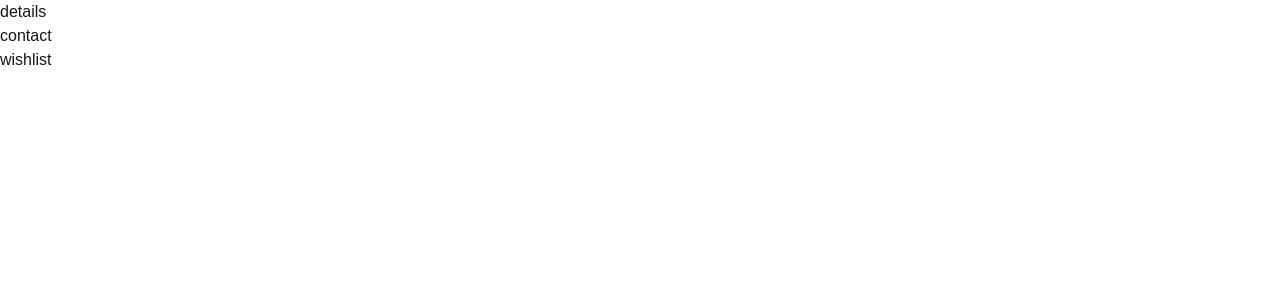
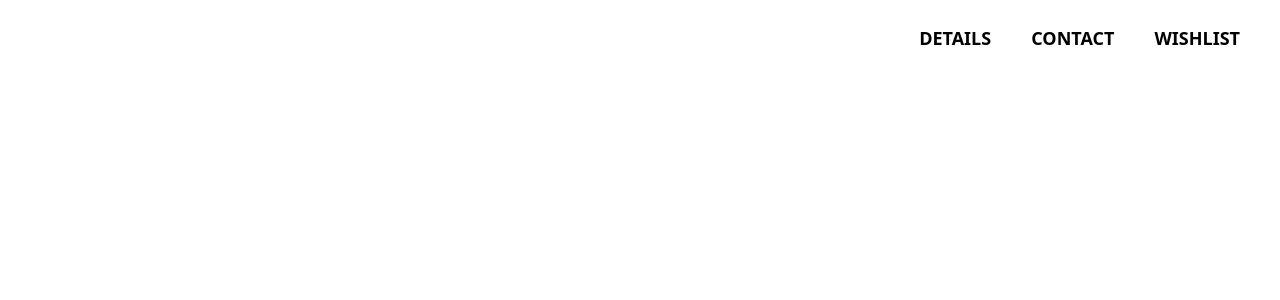
Before and after one commit to mn46/birthday-invitation, a Next.js app: page / in a window 1280 px wide. Shown: the top 300 px of the page. Built offline with nearby package versions, Linux system fonts and the light colour scheme.

Commit message:
Style the navigation

```diff
--- a/app/(components)/Navigation.jsx
+++ b/app/(components)/Navigation.jsx
@@ -2,14 +2,14 @@ import Link from "next/link";
 
 const Navigation = () => {
   return (
-    <ul>
-      <li>
+    <ul className="mx-10 my-6 flex gap-10 justify-end">
+      <li className="nav-link">
         <a href="#details">details</a>
       </li>
-      <li>
+      <li className="nav-link">
         <a href="#contact">contact</a>
       </li>
-      <li>
+      <li className="nav-link">
         <Link href="/wishlist">wishlist</Link>
       </li>
     </ul>
--- a/app/globals.css
+++ b/app/globals.css
@@ -2,26 +2,8 @@
 @tailwind components;
 @tailwind utilities;
 
-:root {
-  --background: #ffffff;
-  --foreground: #171717;
-}
-
-@media (prefers-color-scheme: dark) {
-  :root {
-    --background: #0a0a0a;
-    --foreground: #ededed;
+@layer utilities {
+  .nav-link {
+    @apply uppercase text-lg font-semibold;
   }
 }
-
-body {
-  color: var(--foreground);
-  background: var(--background);
-  font-family: Arial, Helvetica, sans-serif;
-}
-
-@layer utilities {
-  .text-balance {
-    text-wrap: balance;
-  }
-}
```
